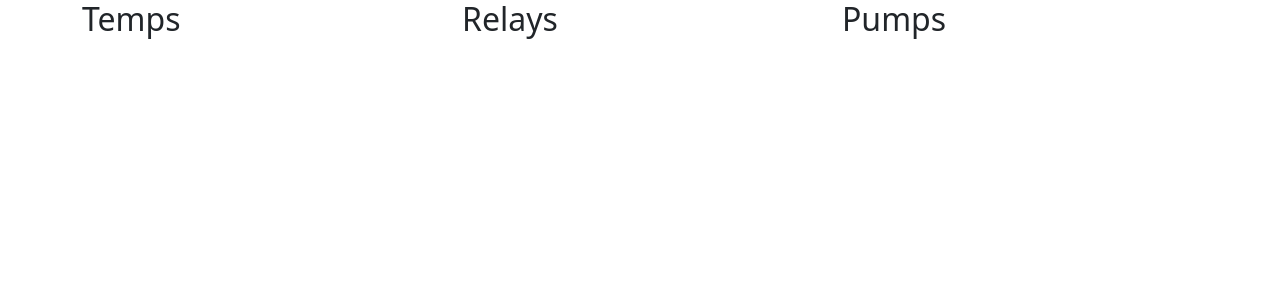
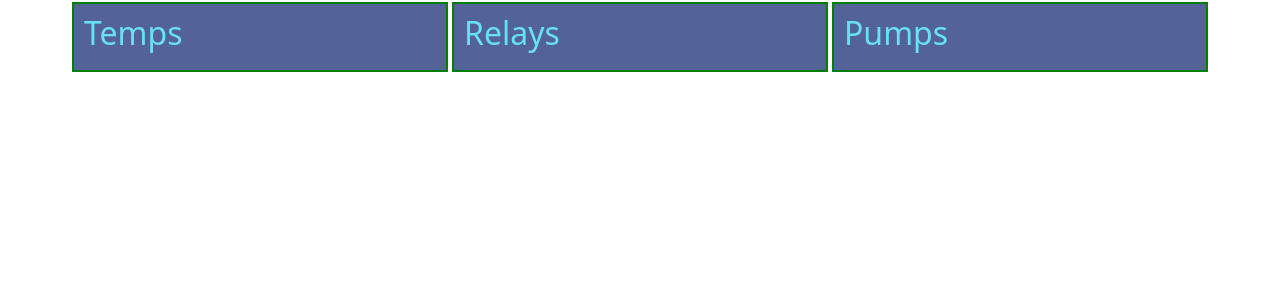
Before and after one commit to raistlin7447/pool-droid, a Django app: page / in a window 1280 px wide. Shown: the top 300 px of the page. Run offline with Django 3.2, Linux system fonts and the light colour scheme; data that the repository does not hold is empty; some libraries are stand-ins or nearby versions.

Commit message:
Playing with some styling.

```diff
--- a/templates/home.html
+++ b/templates/home.html
@@ -1,4 +1,18 @@
 {% extends "base.html" %}
+{% block style %}
+<style>
+  .col {
+    border: 2px solid green;
+    padding: 10px;
+    margin: 2px;
+    background-color: #536397;
+    color: white;
+  }
+  h2 {
+    color: #68e1f2;
+  }
+</style>
+{% endblock style %}
 {% block content %}
 <div class="container">
   <div class="row">
@@ -13,15 +27,15 @@
         {% for relay in relays %}
             {{ relay.name }}:
             {% if relay.get_state == True %}
-                <span style="font-size: 3em; color: red;">
+                <span style="font-size: 2em; color: red;">
                     <i class="fas fa-toggle-on"></i>
                 </span>
             {% elif relay.get_state == False %}
-                <span style="font-size: 3em; color: green;">
+                <span style="font-size: 2em; color: green;">
                     <i class="fas fa-toggle-off"></i>
                 </span>
             {% else %}
-                <span style="font-size: 3em; color: darkred;">
+                <span style="font-size: 2em; color: darkred;">
                     <i class="fas fa-question-circle"></i>
                 </span>
             {% endif %}
```
